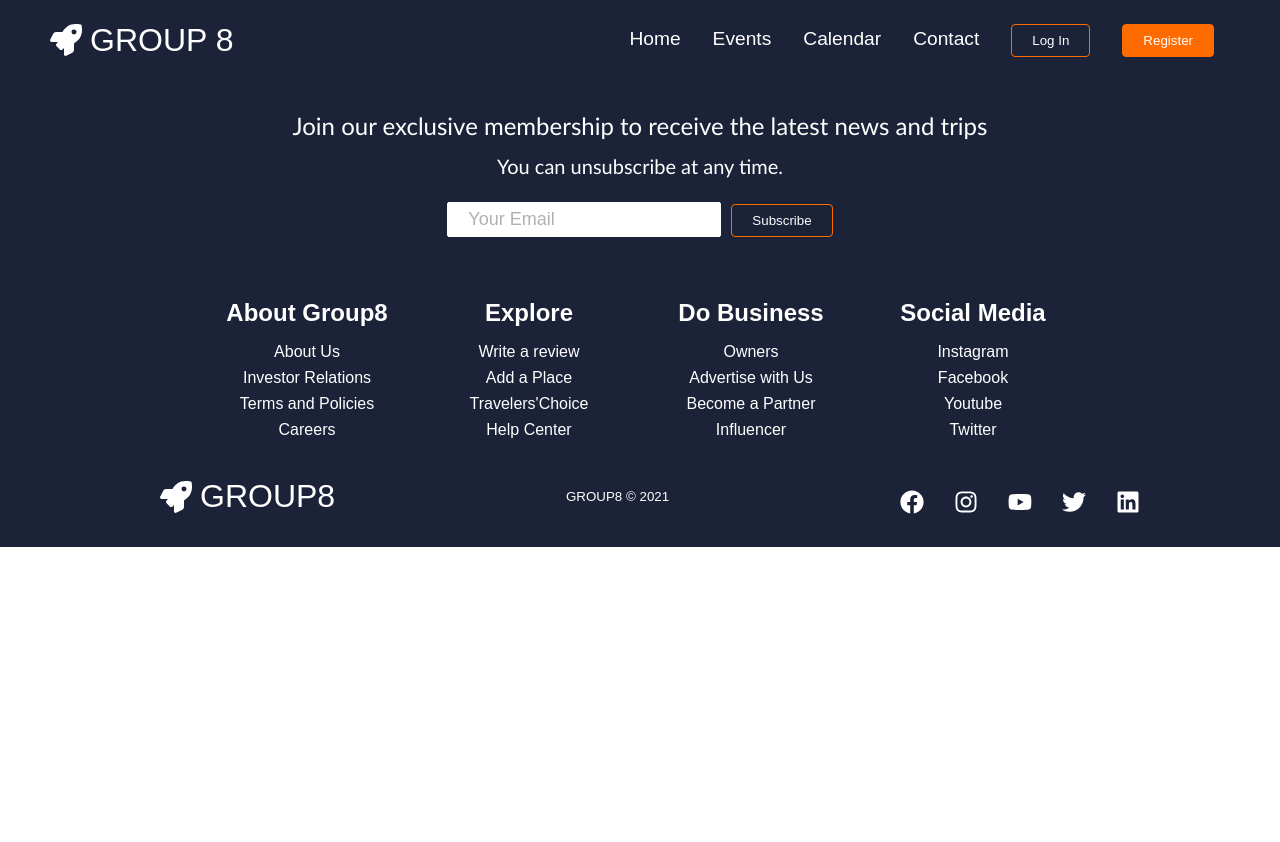
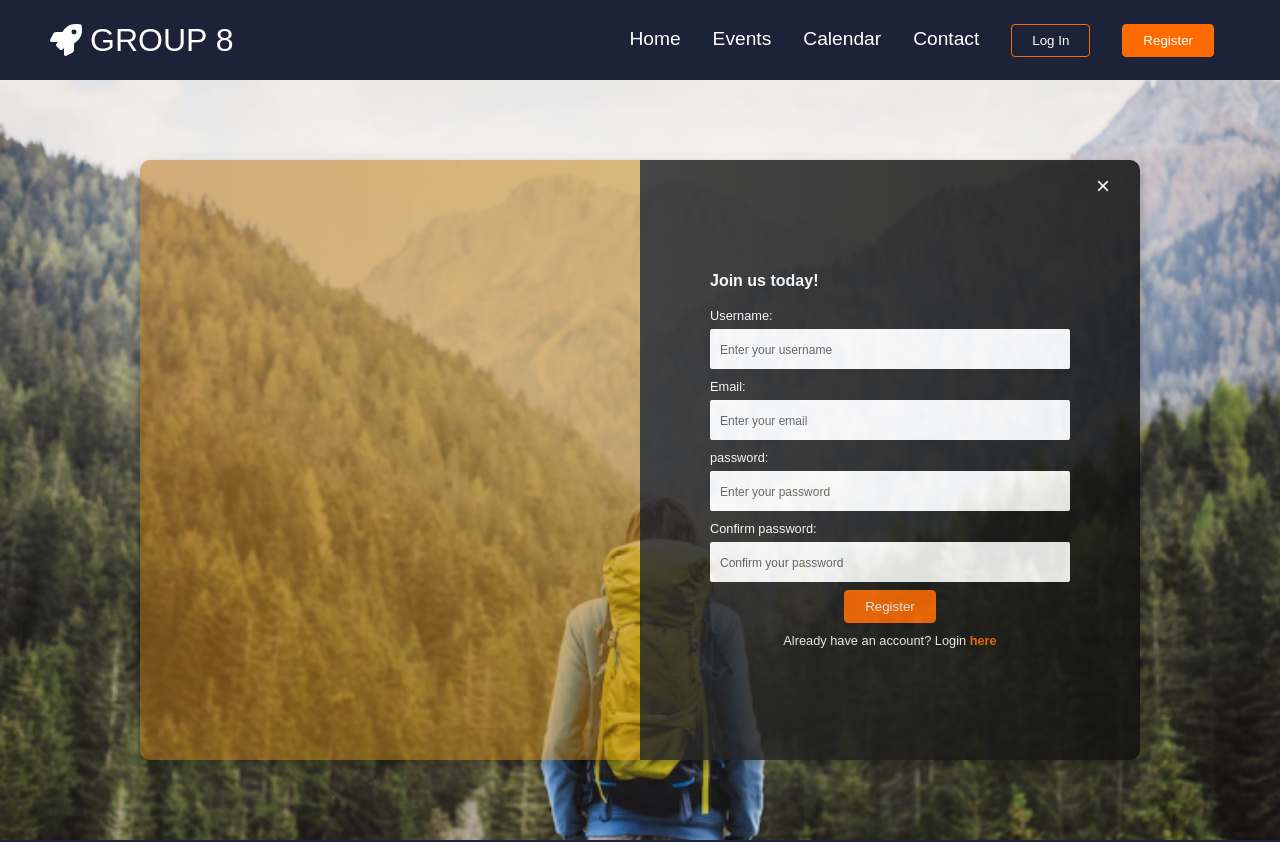
Before and after one commit to micokontic/react-final-task, a React (Create React App) app: page /register in a window 1280 px wide. Shown: the top 842 px of the page. Before the commit the page ends 800 px from the top, so only its background shows below. Built offline with nearby package versions, Linux system fonts and the light colour scheme; what react-google-maps would draw is missing.

Commit message:
user registration form

```diff
--- a/src/App.js
+++ b/src/App.js
@@ -3,6 +3,7 @@ import Home from "./components/pages/HomePage/Home";
 import "./App.css";
 import Navbar from "./components/Navbar";
 import Footer from "./components/footer/Footer";
+import Form from "./components/pages/forms/registrationForm/Form";
 
 function App() {
   return (
@@ -10,6 +11,7 @@ function App() {
       <Navbar />
       <Switch>
         <Route path="/" exact component={Home} />
+        <Route path="/register" component={Form} />
       </Switch>
       <Footer />
     </Router>
--- /dev/null
+++ b/src/components/pages/forms/registrationForm/Form.css
@@ -0,0 +1,139 @@
+.form-wrapper {
+  background: url("../../../images/formBck.jpg");
+  background-repeat: no-repeat;
+  background-size: cover;
+  background-position: center;
+  padding: 80px;
+}
+
+.form-container {
+  margin: 0 auto;
+  width: 1000px;
+  box-shadow: 0 5px 8px 0 rgba(0, 0, 0, 0.2), 0 7px 20px 0 rgba(0, 0, 0, 0.2);
+  position: relative;
+  opacity: 0.85;
+  border-radius: 10px;
+  height: 600px;
+  display: grid;
+  grid-template-columns: 1fr 1fr;
+  background: rgba(0, 0, 0, 0.089);
+}
+
+.close-btn {
+  position: absolute;
+  top: 2%;
+  right: 3%;
+  font-size: 1.5rem;
+  z-index: 1;
+  color: #fff;
+  cursor: pointer;
+}
+
+.form-content-left {
+  background: linear-gradient(
+    90deg,
+    rgba(196, 121, 22, 0.589) 0%,
+    rgba(204, 136, 11, 0.541) 100%
+  );
+  border-radius: 10px 0 0 10px;
+  position: relative;
+}
+
+.form-img {
+  width: 80%;
+  height: 80%;
+  position: absolute;
+  top: 50%;
+  left: 50%;
+  transform: translate(-50%, -50%);
+}
+
+.form-img-2 {
+  width: 60%;
+  height: 60%;
+  position: absolute;
+  top: 50%;
+  left: 50%;
+  transform: translate(-50%, -50%);
+}
+
+.form-success {
+  text-align: center;
+  font-size: 24px;
+  margin-top: 80px;
+  color: #fff;
+}
+
+.form-content-right {
+  border-radius: 0 10px 10px 0;
+  position: relative;
+  background: linear-gradient(90deg, rgb(40, 40, 40) 0%, rgb(17, 17, 17) 100%);
+}
+
+.form {
+  position: absolute;
+  top: 50%;
+  left: 50%;
+  transform: translate(-50%, -50%);
+  width: 90%;
+  height: 100%;
+  display: flex;
+  flex-direction: column;
+  justify-content: center;
+  align-items: center;
+}
+
+.form h1 {
+  font-size: 1rem;
+  text-align: start;
+  width: 80%;
+  margin-bottom: 1rem;
+  color: #fff;
+}
+
+.form-inputs {
+  margin-bottom: 0.5rem;
+  width: 80%;
+}
+
+.form-inputs p {
+  font-size: 0.8rem;
+  margin-top: 0.5rem;
+  color: #f00e0e;
+}
+
+.form-label {
+  display: inline-block;
+  font-size: 0.8rem;
+  margin-bottom: 6px;
+  color: #fff;
+}
+
+.form-input {
+  display: block;
+  padding-left: 10px;
+  outline: none;
+  border-radius: 2px;
+  height: 40px;
+  width: 100%;
+  border: none;
+}
+
+.form-input::placeholder {
+  color: #595959;
+  font-size: 12px;
+}
+
+.form-input-login {
+  font-size: 0.8rem;
+  margin-top: 10px;
+  color: #fff;
+  width: 80%;
+  text-align: center;
+}
+
+.form-input-login a {
+  text-decoration: none;
+  color: #ff6b00;
+  font-weight: 600;
+}
--- /dev/null
+++ b/src/components/pages/forms/registrationForm/Form.js
@@ -0,0 +1,28 @@
+import React, { useState } from "react";
+import FormRegister from "./FormRegister";
+import FormSuccess from "./FormSuccess";
+import "./Form.css";
+const Form = () => {
+  const [isSubmitted, setIsSubmitted] = useState(false);
+
+  function submitForm() {
+    setIsSubmitted(true);
+  }
+  return (
+    <>
+      <div className="form-wrapper">
+        <div className="form-container">
+          <span className="close-btn">×</span>
+          <div className="form-content-left"></div>
+          {!isSubmitted ? (
+            <FormRegister submitForm={submitForm} />
+          ) : (
+            <FormSuccess />
+          )}
+        </div>
+      </div>
+    </>
+  );
+};
+
+export default Form;
--- /dev/null
+++ b/src/components/pages/forms/registrationForm/FormRegister.js
@@ -0,0 +1,92 @@
+import React from "react";
+import useForm from "./useForm";
+import { Button } from "../../../../Button";
+import validate from "./validateInfo";
+import "./Form.css";
+import { Link } from "react-router-dom";
+
+function FormRegister({ submitForm }) {
+  const { handleChange, values, handleSubmit, errors } = useForm(
+    submitForm,
+    validate
+  );
+
+  return (
+    <div className="form-content-right">
+      <form className="form" onSubmit={handleSubmit}>
+        <h1>Join us today!</h1>
+        <div className="form-inputs">
+          <label htmlFor="username" className="form-label">
+            Username:{" "}
+          </label>
+          <input
+            id="username"
+            type="text"
+            name="username"
+            placeholder="Enter your username"
+            className="form-input"
+            value={values.username}
+            onChange={handleChange}
+          />
+          {errors.username && <p>{errors.username}</p>}
+        </div>
+
+        <div className="form-inputs">
+          <label htmlFor="email" className="form-label">
+            Email:{" "}
+          </label>
+          <input
+            id="email"
+            type="email"
+            name="email"
+            placeholder="Enter your email"
+            className="form-input"
+            value={values.email}
+            onChange={handleChange}
+          />
+          {errors.email && <p>{errors.email}</p>}
+        </div>
+
+        <div className="form-inputs">
+          <label htmlFor="password" className="form-label">
+            password:{" "}
+          </label>
+          <input
+            id="password"
+            type="password"
+            name="password"
+            placeholder="Enter your password"
+            className="form-input"
+            value={values.password}
+            onChange={handleChange}
+          />
+          {errors.password && <p>{errors.password}</p>}
+        </div>
+
+        <div className="form-inputs">
+          <label htmlFor="password2" className="form-label">
+            Confirm password:{" "}
+          </label>
+          <input
+            id="password2"
+            type="password"
+            name="password2"
+            placeholder="Confirm your password"
+            className="form-input"
+            value={values.password2}
+            onChange={handleChange}
+          />
+          {errors.password2 && <p>{errors.password2}</p>}
+        </div>
+        <Button buttonStyle="btn--primary" type="submit">
+          Register
+        </Button>
+        <span className="form-input-login">
+          Already have an account? Login <Link to="/log-in">here</Link>
+        </span>
+      </form>
+    </div>
+  );
+}
+
+export default FormRegister;
--- /dev/null
+++ b/src/components/pages/forms/registrationForm/FormSuccess.js
@@ -0,0 +1,11 @@
+import React from "react";
+
+function formSuccess() {
+  return (
+    <div className="form-content-right">
+      <div className="form-success">TO JE TOOOOOOO</div>
+    </div>
+  );
+}
+
+export default formSuccess;
--- /dev/null
+++ b/src/components/pages/forms/registrationForm/useForm.js
@@ -0,0 +1,34 @@
+import { useState, useEffect } from "react";
+
+const useForm = (callback, validate) => {
+  const [values, setValues] = useState({
+    username: "",
+    email: "",
+    password: "",
+    password2: "",
+  });
+
+  const [errors, setErrors] = useState({});
+  const [isSubmitting, setisSubmitting] = useState(false);
+
+  const handleChange = (e) => {
+    const { name, value } = e.target;
+    setValues({
+      ...values,
+      [name]: value,
+    });
+  };
+  const handleSubmit = (e) => {
+    e.preventDefault();
+    setErrors(validate(values));
+    setisSubmitting(true);
+  };
+  useEffect(() => {
+    if (Object.keys(errors).length === 0 && isSubmitting) {
+      callback();
+    }
+  }, [errors]);
+
+  return { handleChange, values, handleSubmit, errors };
+};
+export default useForm;
--- /dev/null
+++ b/src/components/pages/forms/registrationForm/validateInfo.js
@@ -0,0 +1,24 @@
+export default function validateInfo(values) {
+  let errors = {};
+
+  if (!values.username.trim()) {
+    errors.username = "Username required";
+  }
+  if (!values.email) {
+    errors.email = "Email required";
+  } else if (!/\S+@\S+\.\S+/.test(values.email)) {
+    errors.email = "Email address is invalid";
+  }
+  if (!values.password) {
+    errors.password = "Password is required";
+  } else if (values.password.length < 6) {
+    errors.password = "Password needs to be 6 characters or more";
+  }
+
+  if (!values.password2) {
+    errors.password2 = "Password is required";
+  } else if (values.password2 !== values.password) {
+    errors.password2 = "Passwords do not match";
+  }
+  return errors;
+}
```
Also changed, not shown: src/components/images/adventureBegin.png (added), src/components/images/formBck.jpg (added).
